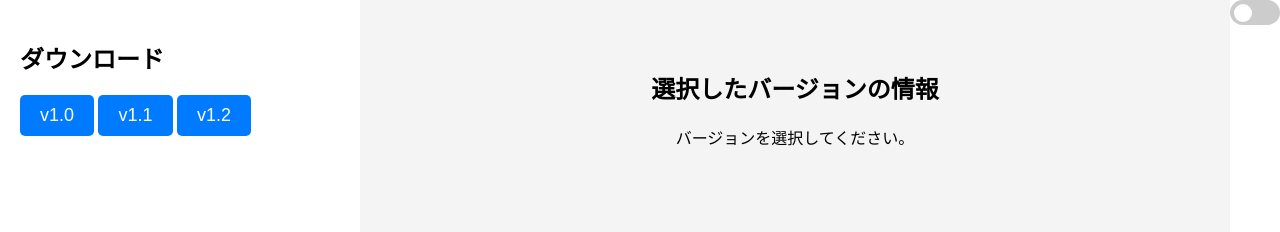
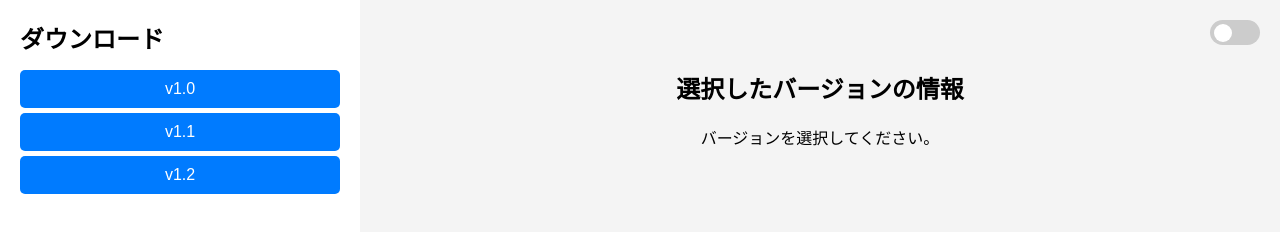
Before and after one commit to MiRiFu/download, a plain HTML site: page index.html in a window 1280 px wide. Drawn offline with Linux system fonts and the light colour scheme.

Commit message:
Update style.css

```diff
--- a/style.css
+++ b/style.css
@@ -1,4 +1,4 @@
-/* **全体を画面ぴったりにする** */
+/* **基本設定** */
 html, body {
     height: 100%;
     margin: 0;
@@ -7,14 +7,14 @@ html, body {
     font-family: Arial, sans-serif;
 }
 
-/* **横幅を固定し、全体をフレックスで並べる** */
+/* **全体レイアウト** */
 .container {
     display: flex;
     width: 100vw;
     height: 100vh;
 }
 
-/* **左のバージョン選択エリア（25%）** */
+/* **左のサイドバー（タイトル + バージョン一覧）** */
 .sidebar {
     width: 25%;
     background: var(--sidebar-bg);
@@ -23,19 +23,36 @@ html, body {
     box-shadow: 2px 0 5px rgba(0, 0, 0, 0.1);
 }
 
-.sidebar h2 {
-    margin-top: 0;
+.sidebar h1 {
+    margin: 0;
+    font-size: 24px;
 }
 
-.sidebar select {
+/* **バージョン選択のボタン配置** */
+.version-list {
+    margin-top: 15px;
+}
+
+.version-list button {
+    display: block;
     width: 100%;
     padding: 10px;
     font-size: 16px;
+    margin: 5px 0;
+    background-color: #007bff;
+    color: white;
+    border: none;
+    cursor: pointer;
+    border-radius: 5px;
 }
 
-/* **右のメインエリア（75%）** */
+.version-list button:hover {
+    background-color: #0056b3;
+}
+
+/* **右のメインエリア** */
 .main-content {
-    flex-grow: 1; /* 残りのスペースを埋める */
+    flex-grow: 1;
     background: var(--bg-color);
     color: var(--text-color);
     text-align: center;
@@ -43,22 +60,14 @@ html, body {
     box-sizing: border-box;
 }
 
-/* **ボタン** */
-button {
-    padding: 10px 20px;
-    font-size: 18px;
-    background-color: #007bff;
-    color: white;
-    border: none;
-    cursor: pointer;
-    border-radius: 5px;
+/* **右上のモード切替スイッチ** */
+.mode-toggle {
+    position: absolute;
+    top: 20px;
+    right: 20px;
 }
 
-button:hover {
-    background-color: #0056b3;
-}
-
-/* **モード切替スイッチ** */
+/* **スイッチスタイル** */
 .switch {
     position: relative;
     display: inline-block;
```
